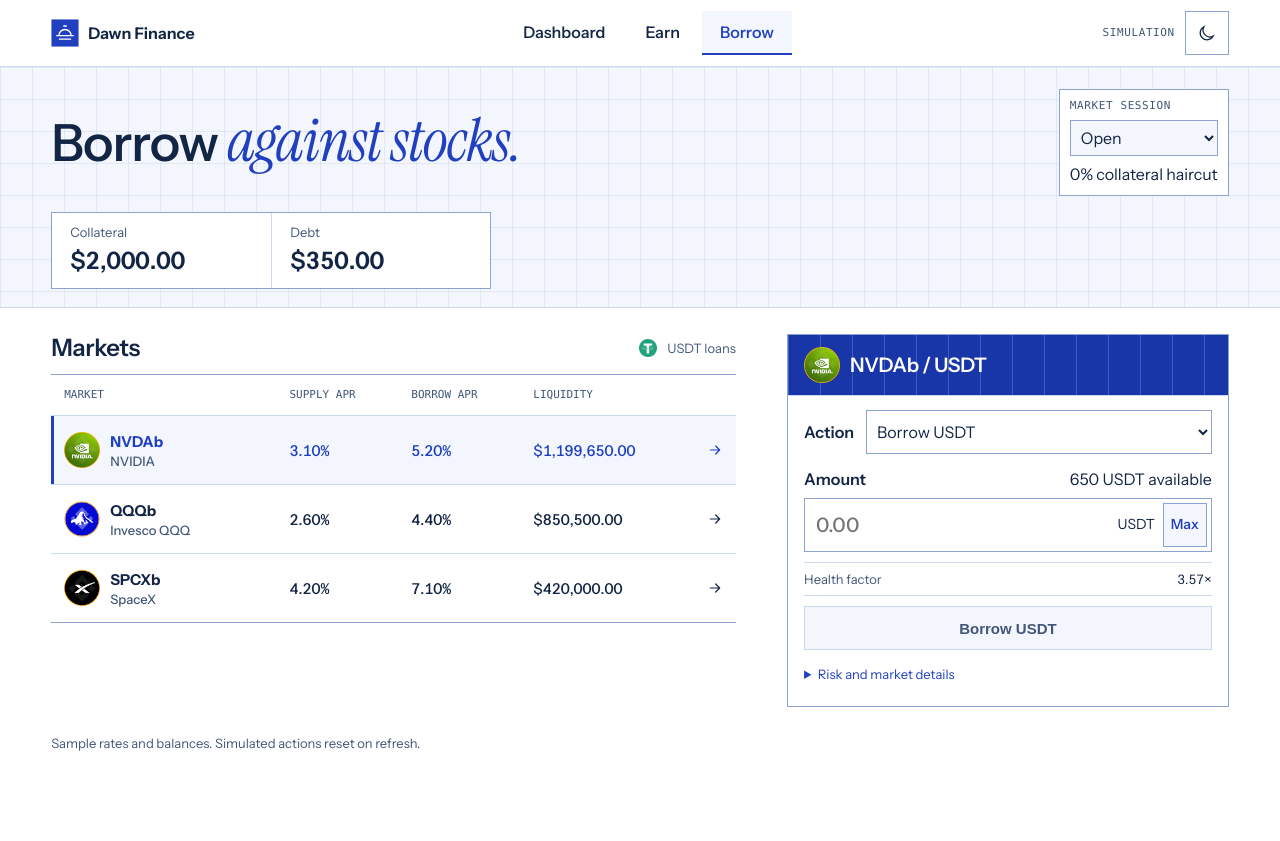
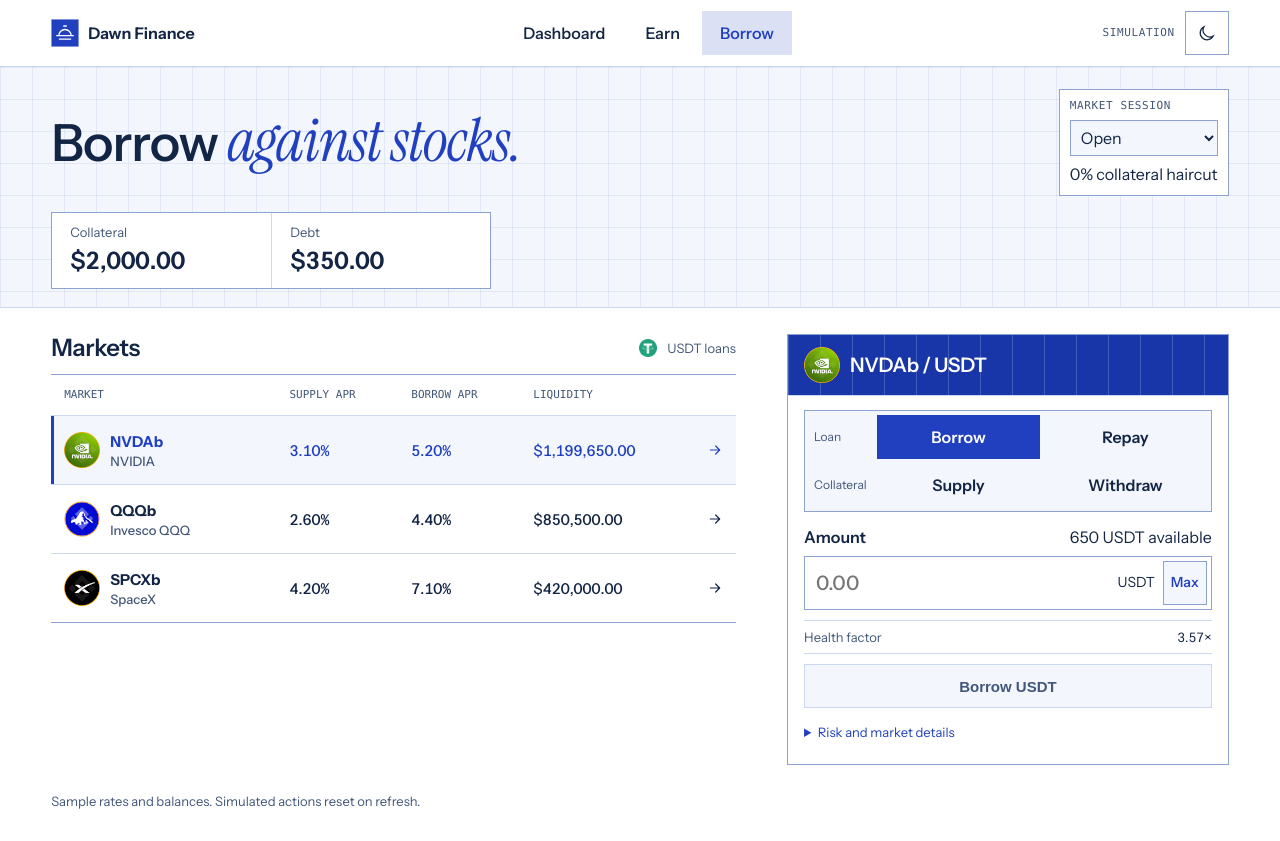
Before and after one commit to neelansh15/blue-finance, a Next.js app in the folder frontend/: page /app/borrow in a window 1280 px wide. Before the commit the page ends 800 px from the top, so only its background shows below. Built offline with nearby package versions, Linux system fonts and the light colour scheme.

Commit message:
Streamline borrow actions and app navigation

```diff
--- a/frontend/app/app/LendingApp.tsx
+++ b/frontend/app/app/LendingApp.tsx
@@ -14,24 +14,33 @@ import {
 } from "./markets";
 
 const SESSIONS = ["open", "extended", "closed", "weekend"] as const;
-const BORROWER_ACTIONS = ["deposit", "borrow", "repay", "withdraw"] as const;
-const LENDER_ACTIONS = ["lend", "redeem"] as const;
+const ACTION_LABELS: Record<Action, string> = {
+  borrow: "Borrow", repay: "Repay", deposit: "Supply", withdraw: "Withdraw", lend: "Supply", redeem: "Withdraw",
+};
+
+type ActionGroup = { label?: string; actions: readonly Action[] };
+
+const BORROW_GROUPS: readonly ActionGroup[] = [
+  { label: "Loan", actions: ["borrow", "repay"] },
+  { label: "Collateral", actions: ["deposit", "withdraw"] },
+];
+const EARN_GROUPS: readonly ActionGroup[] = [{ actions: ["lend", "redeem"] }];
 type Mode = "borrow" | "earn";
 
 export default function LendingApp({ mode }: { mode: Mode }) {
   const params = useSearchParams();
   const isLender = mode === "earn";
-  const actions: readonly Action[] = isLender ? LENDER_ACTIONS : BORROWER_ACTIONS;
+  const groups = isLender ? EARN_GROUPS : BORROW_GROUPS;
   const initialMarket = MARKETS.find(item => item.id === params.get("market")) ?? MARKETS[isLender ? 1 : 0];
-  const initialAction = actions.find(item => item === params.get("action")) ?? (isLender ? "lend" : "borrow");
+  const initialAction = groups.flatMap(group => group.actions).find(item => item === params.get("action")) ?? (isLender ? "lend" : "borrow");
 
-  return <MarketWorkspace key={`${initialMarket.id}-${initialAction}`} mode={mode} actions={actions}
+  return <MarketWorkspace key={`${initialMarket.id}-${initialAction}`} mode={mode} groups={groups}
     initialMarket={initialMarket} initialAction={initialAction} />;
 }
 
-function MarketWorkspace({ mode, actions, initialMarket, initialAction }: {
+function MarketWorkspace({ mode, groups, initialMarket, initialAction }: {
   mode: Mode;
-  actions: readonly Action[];
+  groups: readonly ActionGroup[];
   initialMarket: Market;
   initialAction: Action;
 }) {
@@ -41,6 +50,7 @@ function MarketWorkspace({ mode, actions, initialMarket, initialAction }: {
   const [amount, setAmount] = useState("");
   const [feedback, setFeedback] = useState("");
   const workspace = useRef<HTMLElement>(null);
+  const amountField = useRef<HTMLInputElement>(null);
 
   const position = positions[market.id];
   const isLender = mode === "earn";
@@ -52,6 +62,8 @@ function MarketWorkspace({ mode, actions, initialMarket, initialAction }: {
   const amountUnits = parseAmount(amount, scale);
   const invalidAmount = amount !== "" && (amountUnits <= 0 || amountUnits > maximum);
   const canSubmit = amountUnits > 0 && !invalidAmount;
+  const needsCollateral = action === "borrow" && position.collateral === 0;
+  const previewsDebt = canSubmit && (action === "borrow" || action === "repay");
   const current = marketMetrics(market, position, regime);
   const projected = canSubmit ? applyAction(position, action, amountUnits) : position;
   const preview = marketMetrics(market, projected, regime);
@@ -165,32 +177,29 @@ function MarketWorkspace({ mode, actions, initialMarket, initialAction }: {
 
           <div className="app-ticket-body">
             <form onSubmit={submit}>
-              {isLender ? (
-                <fieldset className="earn-action-picker">
-                  <legend className="sr-only">Earn action</legend>
-                  {LENDER_ACTIONS.map(next => (
+              <fieldset className="market-action-picker">
+                <legend className="sr-only">{isLender ? "Earn action" : "Borrow market action"}</legend>
+                {groups.map(group => (
+                  <div className={group.label ? "market-action-pair market-action-pair-labeled" : "market-action-pair"}
+                    key={group.label ?? "earn"}>
+                    {group.label && <span className="market-action-label" aria-hidden="true">{group.label}</span>}
+                    {group.actions.map(next => (
                       <label key={next}>
-                      <input type="radio" name="earn-action" value={next} checked={action === next}
-                        onChange={() => selectAction(next)} />
-                      <span>{next === "lend" ? "Supply" : "Withdraw"}</span>
+                        <input type="radio" name="market-action" value={next} checked={action === next}
+                          aria-label={ACTIONS[next].label} onChange={() => selectAction(next)} />
+                        <span>{ACTION_LABELS[next]}</span>
                       </label>
                     ))}
+                  </div>
+                ))}
               </fieldset>
-              ) : (
-                <div className="app-action-choice">
-                  <label htmlFor="market-action">Action</label>
-                  <select id="market-action" value={action} onChange={event => selectAction(event.target.value as Action)}>
-                    {actions.map(next => <option key={next} value={next}>{ACTIONS[next].label}</option>)}
-                  </select>
-                </div>
-              )}
 
               <div className="app-amount-heading">
                 <label htmlFor="action-amount">Amount</label>
                 <span id="action-limit">{quantity.format(maximum / scale)} {symbol} available</span>
               </div>
               <div className="app-amount">
-                <input id="action-amount" inputMode="decimal" placeholder="0.00" value={amount}
+                <input id="action-amount" ref={amountField} inputMode="decimal" placeholder="0.00" value={amount}
                   aria-describedby={invalidAmount ? "action-limit amount-error" : "action-limit"}
                   aria-invalid={invalidAmount || undefined}
                   onChange={event => { setAmount(event.target.value); setFeedback(""); }} />
@@ -199,16 +208,31 @@ function MarketWorkspace({ mode, actions, initialMarket, initialAction }: {
                   onClick={() => { setAmount(String(maximum / scale)); setFeedback(""); }}>Max</button>
               </div>
               {invalidAmount && <p className="app-message" id="amount-error">Use a positive amount within the limit ({definition.collateral ? 4 : 2} decimal places max).</p>}
-              {action === "borrow" && maximum === 0 && <p className="app-message">Supply collateral to unlock borrowing.</p>}
+              {needsCollateral && <p className="app-message">Supply {market.symbol} as collateral to borrow.</p>}
+              {action === "borrow" && !needsCollateral && maximum === 0 && (
+                <p className="app-message">Borrowing limit reached. Supply more collateral or repay debt.</p>
+              )}
 
               <dl className="app-preview">
                 <div><dt>{metricLabel}</dt><dd>{metricBefore}{metricAfter !== metricBefore && (
                   <> <span aria-hidden="true">→</span><span className="sr-only"> after action </span> <strong>{metricAfter}</strong></>
                 )}</dd></div>
+                {previewsDebt && (
+                  <div><dt>Debt</dt><dd>{money(position.debt)} <span aria-hidden="true">→</span>
+                    <span className="sr-only"> after action </span> <strong>{money(projected.debt)}</strong>
+                  </dd></div>
+                )}
               </dl>
+              {needsCollateral ? (
+                <button className="btn app-submit" type="button" onClick={() => {
+                  selectAction("deposit");
+                  amountField.current?.focus();
+                }}>Supply collateral</button>
+              ) : (
                 <button className="btn app-submit" type="submit" disabled={!canSubmit}>
                   {definition.label}<span className="sr-only"> (simulation)</span>
                 </button>
+              )}
               <p className="app-feedback" role="status">{feedback}</p>
             </form>
             <details className="app-risk-details">
--- a/frontend/app/app/lending.css
+++ b/frontend/app/app/lending.css
@@ -34,7 +34,6 @@
   justify-content: center;
   min-height: 44px;
   padding-inline: clamp(8px, 1.5vw, 18px);
-  border-bottom: 2px solid transparent;
   text-decoration: none;
   font-weight: 550;
 }
@@ -42,8 +41,11 @@
 .app-nav-links a:hover,
 .app-nav-links a[aria-current="page"] {
   color: var(--blue);
-  border-bottom-color: var(--blue);
-  background: var(--sheet);
+  background: color-mix(in srgb, var(--blue) 8%, transparent);
+}
+
+.app-nav-links a[aria-current="page"] {
+  background: color-mix(in srgb, var(--blue) 16%, transparent);
 }
 
 .app-demo-label,
@@ -91,8 +93,7 @@
   background: var(--paper);
 }
 
-.app-session select,
-.app-action-choice select {
+.app-session select {
   width: 100%;
   min-height: 36px;
   padding: 4px 6px;
@@ -312,25 +313,8 @@
   padding: 14px 16px;
 }
 
-.app-action-choice {
+.market-action-picker {
   display: grid;
-  grid-template-columns: auto minmax(0, 1fr);
-  align-items: center;
-  gap: 12px;
-}
-
-.app-action-choice label {
-  font-weight: 600;
-}
-
-.app-action-choice select {
-  min-height: 44px;
-  background: var(--paper);
-}
-
-.earn-action-picker {
-  display: grid;
-  grid-template-columns: repeat(2, minmax(0, 1fr));
   gap: 4px;
   min-inline-size: 0;
   margin: 0;
@@ -339,11 +323,28 @@
   background: var(--sheet);
 }
 
-.earn-action-picker label {
+.market-action-pair {
+  display: grid;
+  grid-template-columns: repeat(2, minmax(0, 1fr));
+  gap: 4px;
+}
+
+.market-action-pair-labeled {
+  grid-template-columns: 64px repeat(2, minmax(0, 1fr));
+  align-items: center;
+}
+
+.market-action-label {
+  padding-inline: 5px;
+  color: var(--secondary);
+  font-size: 0.75rem;
+}
+
+.market-action-picker label {
   position: relative;
 }
 
-.earn-action-picker input {
+.market-action-picker input {
   position: absolute;
   inset: 0;
   width: 100%;
@@ -353,7 +354,7 @@
   cursor: pointer;
 }
 
-.earn-action-picker label span {
+.market-action-picker label span {
   display: grid;
   place-items: center;
   min-height: 44px;
@@ -362,17 +363,17 @@
   font-weight: 600;
 }
 
-.earn-action-picker input:hover + span {
+.market-action-picker input:hover + span {
   border-color: var(--rule-strong);
 }
 
-.earn-action-picker input:checked + span {
+.market-action-picker input:checked + span {
   border-color: var(--blue);
   background: var(--blue);
   color: var(--on-blue);
 }
 
-.earn-action-picker input:focus-visible + span {
+.market-action-picker input:focus-visible + span {
   outline: 2px solid var(--blue);
   outline-offset: 2px;
 }
```
Lines whose indentation alone changed are shown as unchanged.
